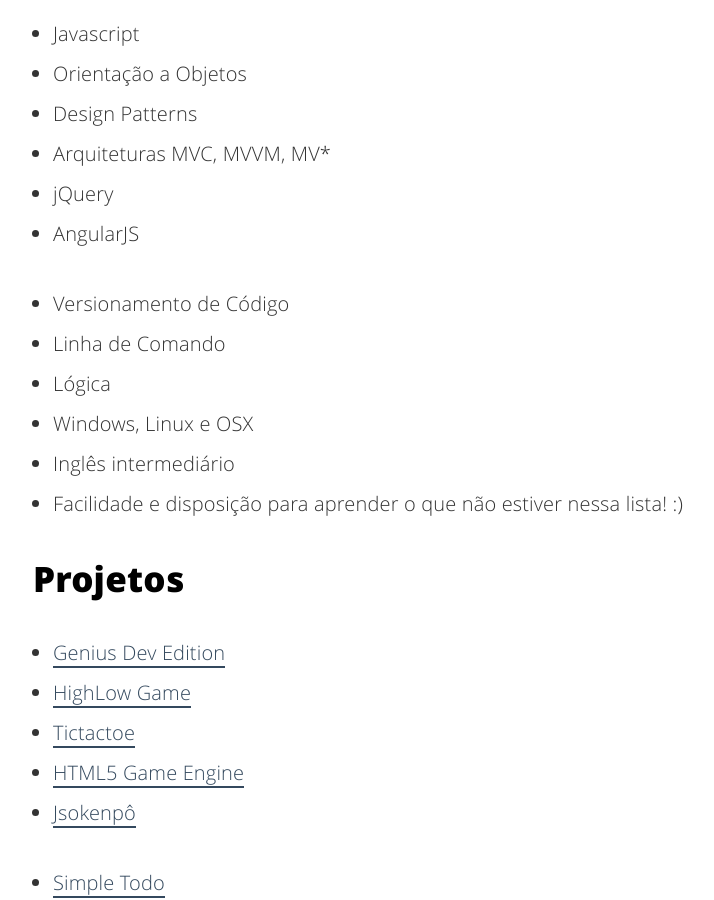
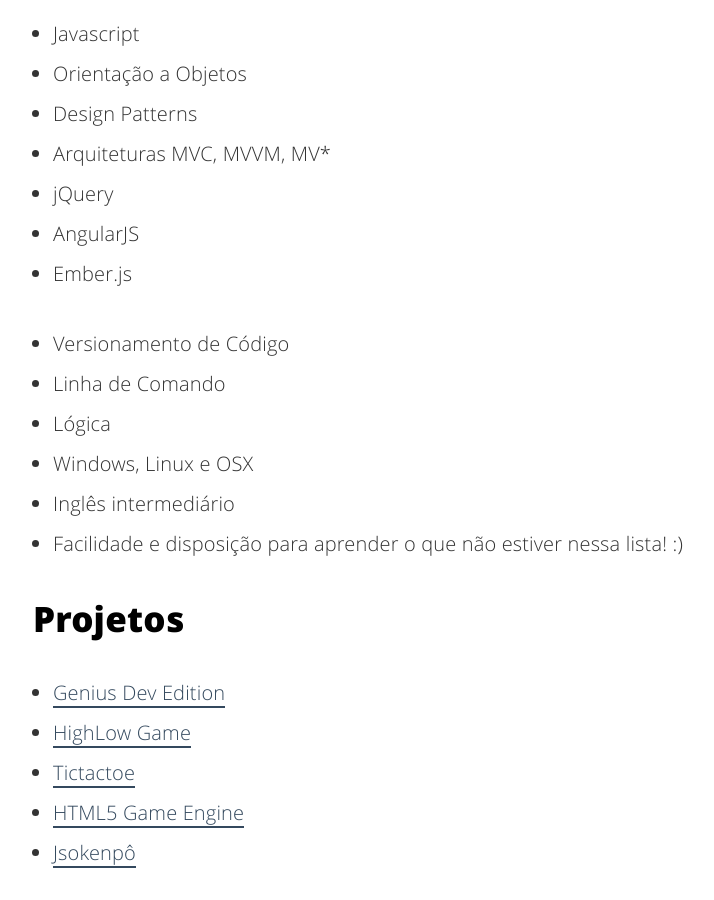
Before and after one commit to cauequeiroz/cauequeiroz.github.io, a Jekyll site: the page built from about.html, in a window 1280 px wide and 900 px high, scrolled down 2134 px. Shown: the whole window, without its empty margins (227-941 px from the left). Built offline with Jekyll 4.4.1, drawn with Linux system fonts in a browser that asks for light colours; some of the changed text lies outside the part shown.

Commit message:
Update About

```diff
--- a/about.html
+++ b/about.html
@@ -30,6 +30,7 @@
     <li>Arquiteturas MVC, MVVM, MV*</li>
     <li>jQuery</li>
     <li>AngularJS</li>
+    <li>Ember.js</li>
 </ul>
 <ul class="skill-list">
     <li>Versionamento de Código</li>
@@ -63,6 +64,7 @@
 	<li><a href="https://www.codewars.com/users/cauequeiroz">CodeWars</a> - 6 kyu (50+ problemas resolvidos)</li>
     <li>Shaping up with Angular.js - CodeSchool</li>
     <li>Staying Sharp with Angular.js - CodeSchool</li>
+    <li>Try Ember - CodeSchool</li>
 	<li>Object-Oriented Javascript - Udacity</li>
 	<li>Javascript Design Patterns - Udacity</li>
     <li>Intro to AJAX - Udacity</li>
```
